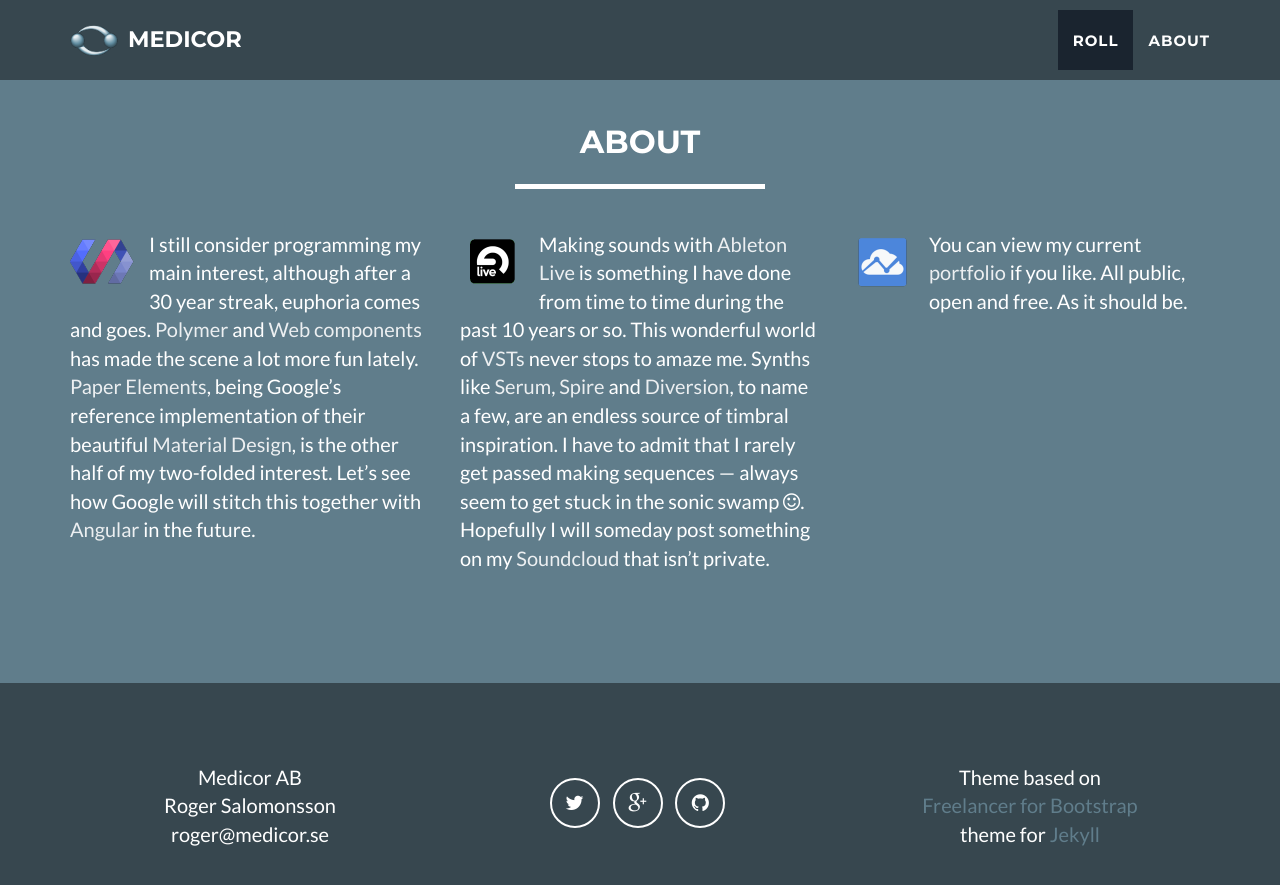
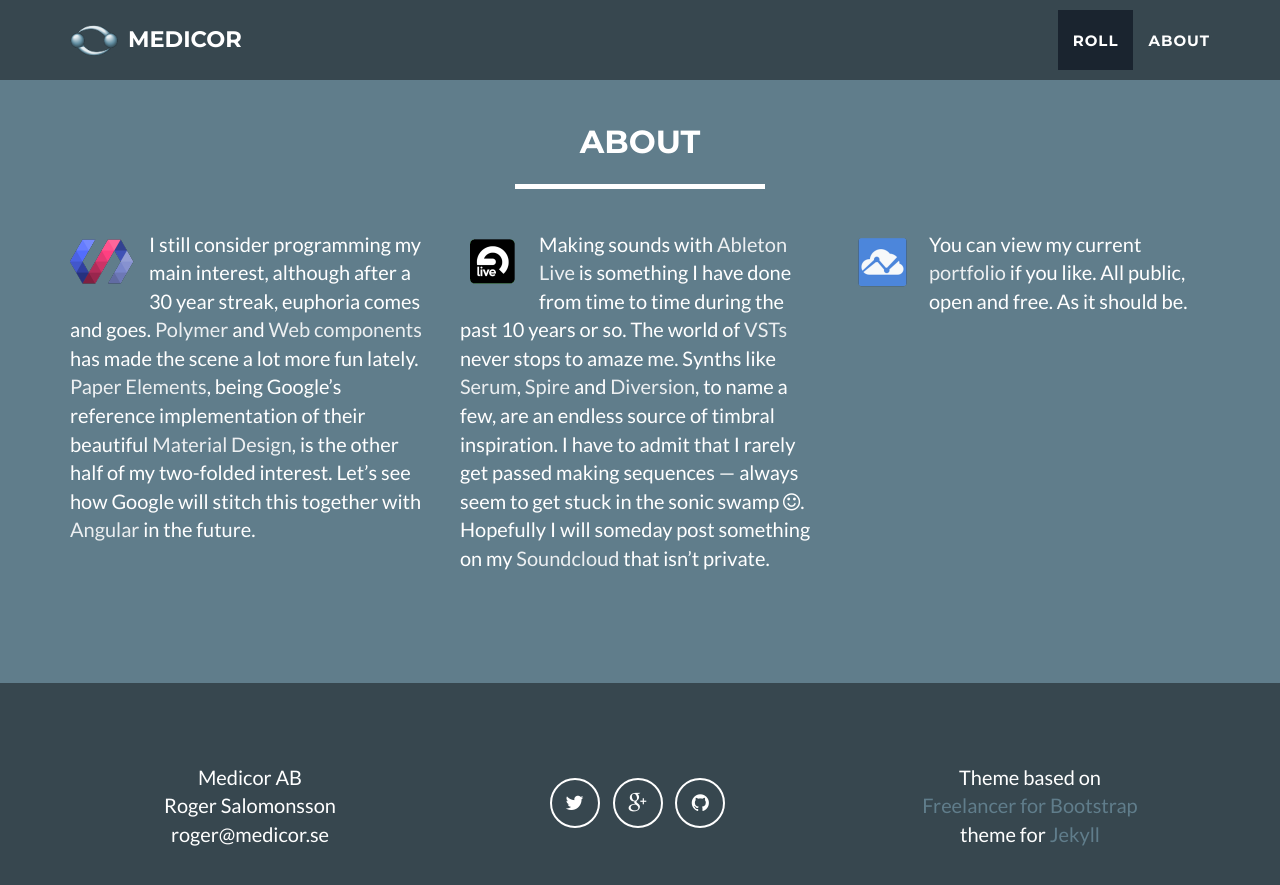
Before and after one commit to medicor/medicor.github.io, a Jekyll site: the page built from index.html, in a window 1280 px wide and 900 px high, scrolled down 1578 px. Shown: the top 885 px of the window. Built offline with Jekyll 4.4.1, drawn with Linux system fonts in a browser that asks for light colours; Markdown is read by kramdown in place of the engine named in the settings.

```diff
--- a/_includes/about2.md
+++ b/_includes/about2.md
@@ -1,2 +1,2 @@
 <a href="https://www.ableton.com/en/live"><img src="/img/logo-ableton.png" style="float: left; margin: 0px 15px 15px 0px"></a>
-Making sounds with [Ableton Live](https://www.ableton.com/en/live) is something I have done from time to time during the past 10 years or so. This wonderful world of [VSTs](https://en.wikipedia.org/wiki/Virtual_Studio_Technology) never stops to amaze me. Synths like [Serum](https://www.xferrecords.com/products/serum), [Spire](http://reveal-sound.com/) and [Diversion](http://dmitrysches.com/diversion), to name a few, are an endless  source of timbral inspiration. I have to admit that I rarely get passed making sequences &mdash; always seem to get stuck in the sonic swamp <i class="fa fa-smile-o"></i>. Hopefully I will someday post something on my [Soundcloud](https://soundcloud.com/4myle) that isn't private.
+Making sounds with [Ableton Live](https://www.ableton.com/en/live) is something I have done from time to time during the past 10 years or so. The world of [VSTs](https://en.wikipedia.org/wiki/Virtual_Studio_Technology) never stops to amaze me. Synths like [Serum](https://www.xferrecords.com/products/serum), [Spire](http://reveal-sound.com/) and [Diversion](http://dmitrysches.com/diversion), to name a few, are an endless  source of timbral inspiration. I have to admit that I rarely get passed making sequences &mdash; always seem to get stuck in the sonic swamp <i class="fa fa-smile-o"></i>. Hopefully I will someday post something on my [Soundcloud](https://soundcloud.com/4myle) that isn't private.
```
